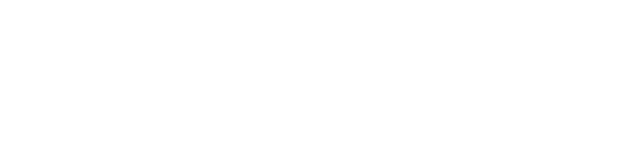
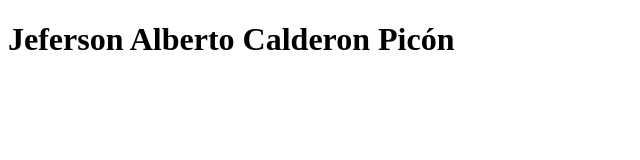
Before and after one commit to JefersonCalderon2019036/IN5BM, a plain HTML site: page index.html in a window 1280 px wide. Shown: the whole page, without its empty margins (0-640 px from the left). Drawn offline with Linux system fonts and the light colour scheme.

Commit message:
se agrego titulo en el body

```diff
--- a/index.html
+++ b/index.html
@@ -9,7 +9,7 @@
 </head>
 
 <body>
-
+    <h1>Jeferson Alberto Calderon Picón</h1>
 </body>
 
 </html>
```
